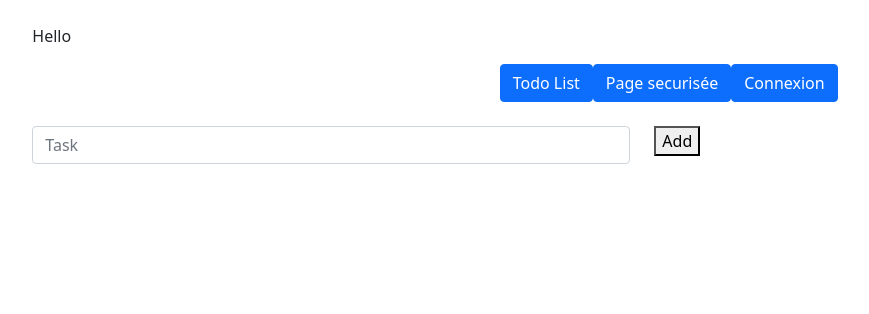
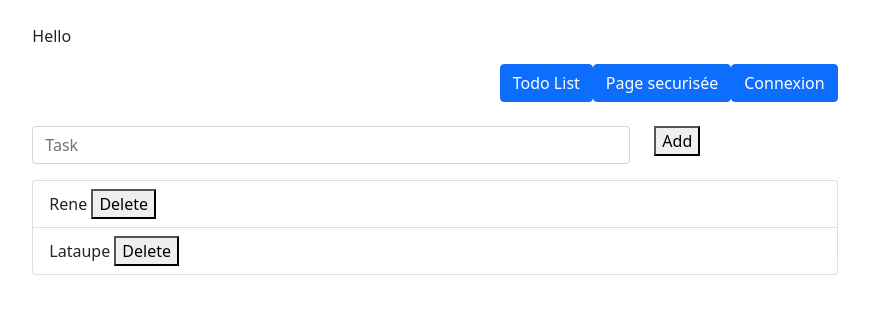
Before and after one commit to Nyxze/auth-app, an Angular app: page /todo in a window 1280 px wide. Shown: the top 314 px of the page, without its empty margins (205-1074 px from the left). Built offline with nearby package versions, Linux system fonts and the light colour scheme.

Commit message:
Bricolage

```diff
--- a/src/app/component/todo-form/todo-form.component.ts
+++ b/src/app/component/todo-form/todo-form.component.ts
@@ -21,6 +21,8 @@ ngOnInit(): void {
 
 ajouterTodo() {
     // Ajoute à la liste de ton component
+    this.todoList = this.todoService.getData();
+    this.todoService.getData();
     this.todoList.push(this.todo);
 
     // Ajoute dans le service (la bdd)
@@ -28,7 +30,9 @@ ajouterTodo() {
 
     // Reset Todo component
     this.todo = '';
+
 }
+
 }
 
 
--- a/src/app/component/todo-list/todo-list.component.html
+++ b/src/app/component/todo-list/todo-list.component.html
@@ -1,4 +1,3 @@
-<ul>
-    <li *ngFor="let todo of todo.todoList">{{ todo }}</li>
-
+<ul class="list-group">
+    <li class="list-group-item" *ngFor="let todo of todo.todoList; let i =index">{{ todo }} <button (click)="deleteTodo(i)">Delete</button></li>
     </ul>
--- a/src/app/component/todo-list/todo-list.component.ts
+++ b/src/app/component/todo-list/todo-list.component.ts
@@ -10,6 +10,10 @@ export class TodoListComponent implements OnInit {
 
   constructor(public todo: TodoService) { }
 
+  deleteTodo(id:number){
+    this.todo.todoList=this.todo.todoList.filter((v,i)=> i !== id)
+    }
+
   ngOnInit(): void {
 
   }
--- a/src/app/services/todo.service.ts
+++ b/src/app/services/todo.service.ts
@@ -5,11 +5,14 @@ import { Injectable } from '@angular/core';
 })
 export class TodoService {
   todo: string='';
-  todoList: string[] = [];
+  todoList: string[] = ['Rene','Lataupe '];
 
   addTodo(){
+    console.log('add todo')
     this.todo = ''
   }
+
+
   getData(){
     return this.todoList;
   }
```
